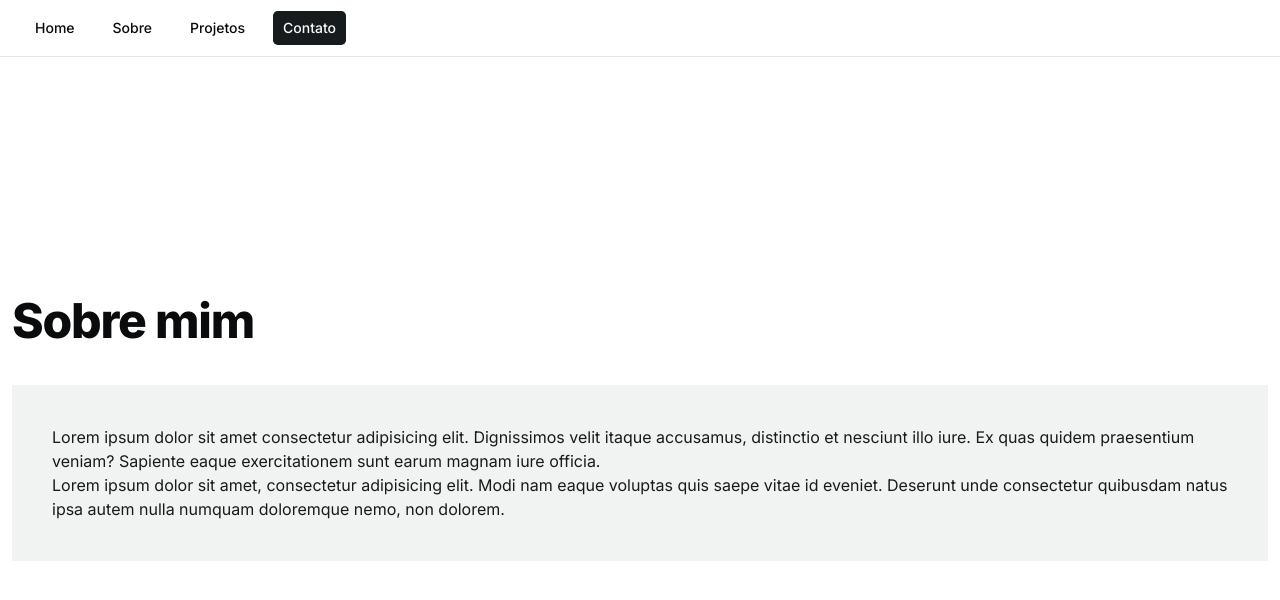
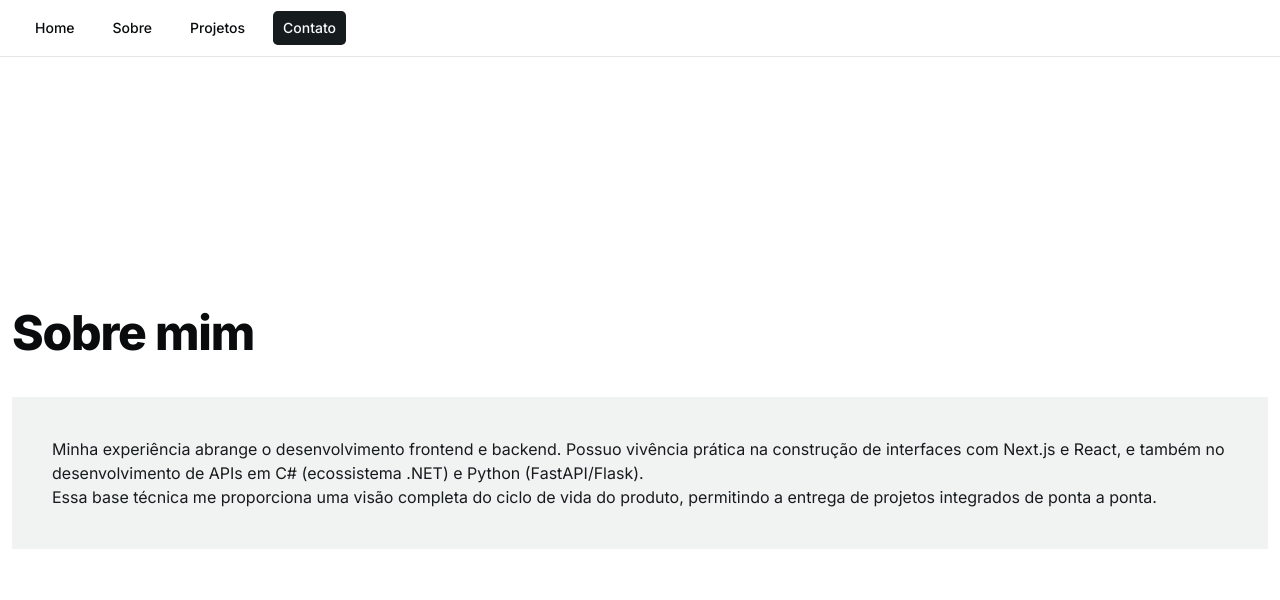
Before and after one commit to jlucassaldanha/web-portfolio, a Next.js app: page /about in a window 1280 px wide. Shown: the top 600 px of the page. Built offline with nearby package versions, Linux system fonts and the light colour scheme.

Commit message:
refactor: adicionando conteudo real nas paginas

```diff
--- a/src/components/sections/About/About.tsx
+++ b/src/components/sections/About/About.tsx
@@ -10,8 +10,18 @@ export default function About() {
       </div>
       <div className='flex flex-col md:flex-row items-center gap-12 md:gap-8 bg-secondary text-secondary-foreground p-10'>
         <div className='w-full text-center md:text-left'>
-          Lorem ipsum dolor sit amet consectetur adipisicing elit. Dignissimos velit itaque accusamus, distinctio et nesciunt illo iure. Ex quas quidem praesentium veniam? Sapiente eaque exercitationem sunt earum magnam iure officia. <br />
-          Lorem ipsum dolor sit amet, consectetur adipisicing elit. Modi nam eaque voluptas quis saepe vitae id eveniet. Deserunt unde consectetur quibusdam natus ipsa autem nulla numquam doloremque nemo, non dolorem.
+          <p>
+            Minha experiência abrange o desenvolvimento frontend e backend. Possuo
+            vivência prática na construção de interfaces com Next.js e React, e
+            também no desenvolvimento de APIs em C# (ecossistema .NET) e Python
+            (FastAPI/Flask).
+          </p>
+
+          <p>
+            Essa base técnica me proporciona uma visão completa do ciclo de vida
+            do produto, permitindo a entrega de projetos integrados de ponta a
+            ponta.
+          </p>
         </div>
       </div>
     </div>
--- a/src/components/sections/Hero/Hero.tsx
+++ b/src/components/sections/Hero/Hero.tsx
@@ -1,6 +1,9 @@
+"use client"
+
 import { Avatar, AvatarFallback, AvatarImage } from '@/components/ui/avatar';
 import { Button } from '@/components/ui/button';
 import { TypographyH1 } from '@/components/ui/typography';
+import { redirect } from 'next/navigation';
 
 export default function Hero() {
   return (
@@ -16,11 +19,16 @@ export default function Hero() {
           </div>
 
           <div className='text-lg text-muted-foreground leading-relaxed'>
-            Lorem ipsum dolor sit amet consectetur adipisicing elit. Dolorum quaerat perspiciatis minima neque nobis, animi amet quam, magnam reiciendis doloremque recusandae libero rerum hic doloribus commodi sed exercitationem suscipit eligendi!
+            <p>
+              Desenvolvedor de software apaixonado por criar soluções e resolver
+              problemas do mundo real.
+            </p>
+
+            <p>Aqui vocês vão poder encontrar mais sobre meus projetos!</p>
           </div>
 
           <div className='mt-4 flex justify-center md:justify-start'>
-            <Button className='w-80 h-10'>Entrar em contato</Button>
+            <Button className='w-80 h-10' onClick={() => redirect('/contact')}>Entrar em contato</Button>
           </div>
         </div>
 
```
